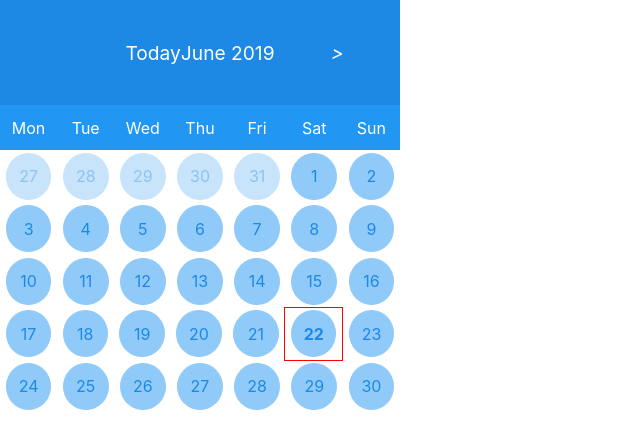
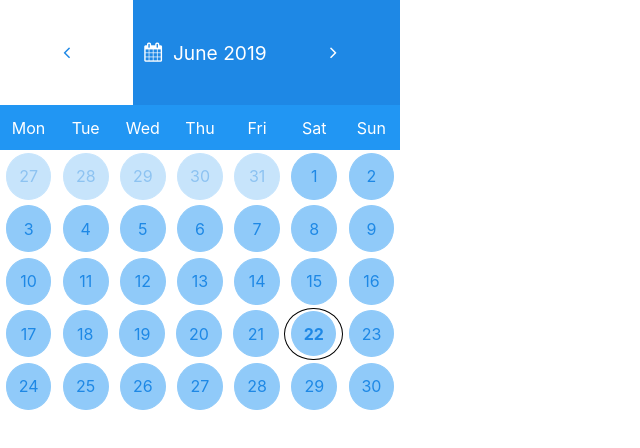
Before and after one commit to VladimirRudkovskiy/Event-Calendar, a React (Create React App) app: page / in a window 1280 px wide. Shown: the top 448 px of the page, without its empty margins (0-640 px from the left). Built offline with nearby package versions, Linux system fonts and the light colour scheme.

Commit message:
arrows and event buttons

```diff
--- a/package.json
+++ b/package.json
@@ -3,6 +3,7 @@
   "version": "0.1.0",
   "private": true,
   "dependencies": {
+    "font-awesome": "^4.7.0",
     "moment": "^2.24.0",
     "react": "^16.8.6",
     "react-dom": "^16.8.6",
@@ -30,7 +31,6 @@
     ]
   },
   "devDependencies": {
-    "@fortawesome/fontawesome": "^1.1.8",
     "@fortawesome/fontawesome-free": "^5.9.0"
   }
 }
--- a/src/Calendar/Calendar.js
+++ b/src/Calendar/Calendar.js
@@ -88,8 +88,8 @@ export default class Calendar extends React.Component {
 	renderTodayLabel = () => {
 		const currentSelectedDay = this.state.selectedDay;
 		return(
-			<span className="box todat-label" onClick={this.goToCurrentMonthView}>
-			Today
+			<span className="box arrow fa fa-calendar" onClick={this.goToCurrentMonthView}>
+
 			</span>
 		);
 	}
@@ -228,11 +228,11 @@ export default class Calendar extends React.Component {
               <i
                 className="box arrow fa fa-angle-left"
                 onClick={this.showCalendar}
-              >-</i>
+              ></i>
               <i
                 className="box event-button fa fa-plus-square"
                 onClick={this.addEvent}
-              >+</i>
+              ></i>
             </div>
           </header>
           <Events
@@ -253,7 +253,7 @@ export default class Calendar extends React.Component {
               {this.renderTodayLabel()}
               {this.renderMonthLabel()}
               </div>
-              <i className="box arrow fa fa-angle-right" onClick={this.next}>></i>
+              <i className="box arrow fa fa-angle-right" onClick={this.next}></i>
             </div>
             <DayNames />
           </header>
--- a/src/Calendar/calendar.css
+++ b/src/Calendar/calendar.css
@@ -1,18 +1,19 @@
+@import url("https://netdna.bootstrapcdn.com/font-awesome/4.1.0/css/font-awesome.min.css");
+
 
 body {
   font-size: 16px;
 }
 
 .calendar-rectangle {
-  width: 100%;
+	width: 100%;
   position: relative;
   margin-left: auto;
   margin-right: auto;
   color: #616161;
   font-size: 1em;
-  font-family: 'Dosis', sans-serif;
   overflow: hidden;
-  box-shadow: 0px 0px 50px #888888;
+	box-shadow: 0px 0px 50px #888888;
 
 }
 
@@ -171,7 +172,8 @@ body {
 
 
     .arrow:hover {
-      background-color: white;
+			background-color: white;
+
       cursor: pointer;
       color: #1e88e5;
       transition: all 0.2s ease-in-out 0s;
@@ -203,14 +205,15 @@ body {
       cursor: default;
       background-color: #90caf9;
       color: #ffffff;
-      transition: background-color 0.2s ease-in-out 0s;
     }
 
 
 
   .today {
-		border: 1px solid red;
+		border: 1px solid rgb(0, 0, 0);
 		font-weight: bold;
+		box-sizing: border-box;
+		border-radius: 50%;
 	}
     .day-number {
 			background-color: #90caf9;
```
Also changed, not shown: 1 other file (tests, documents, lock files or other folders).
